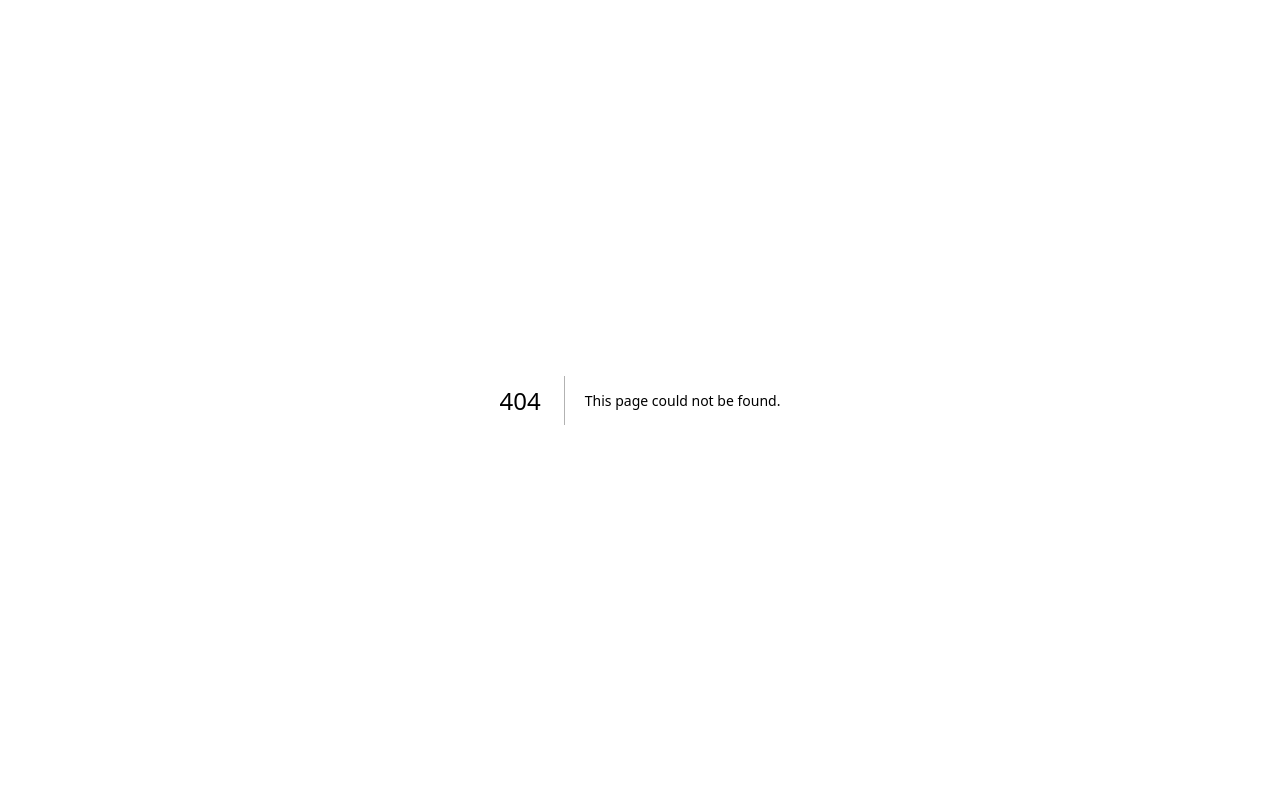
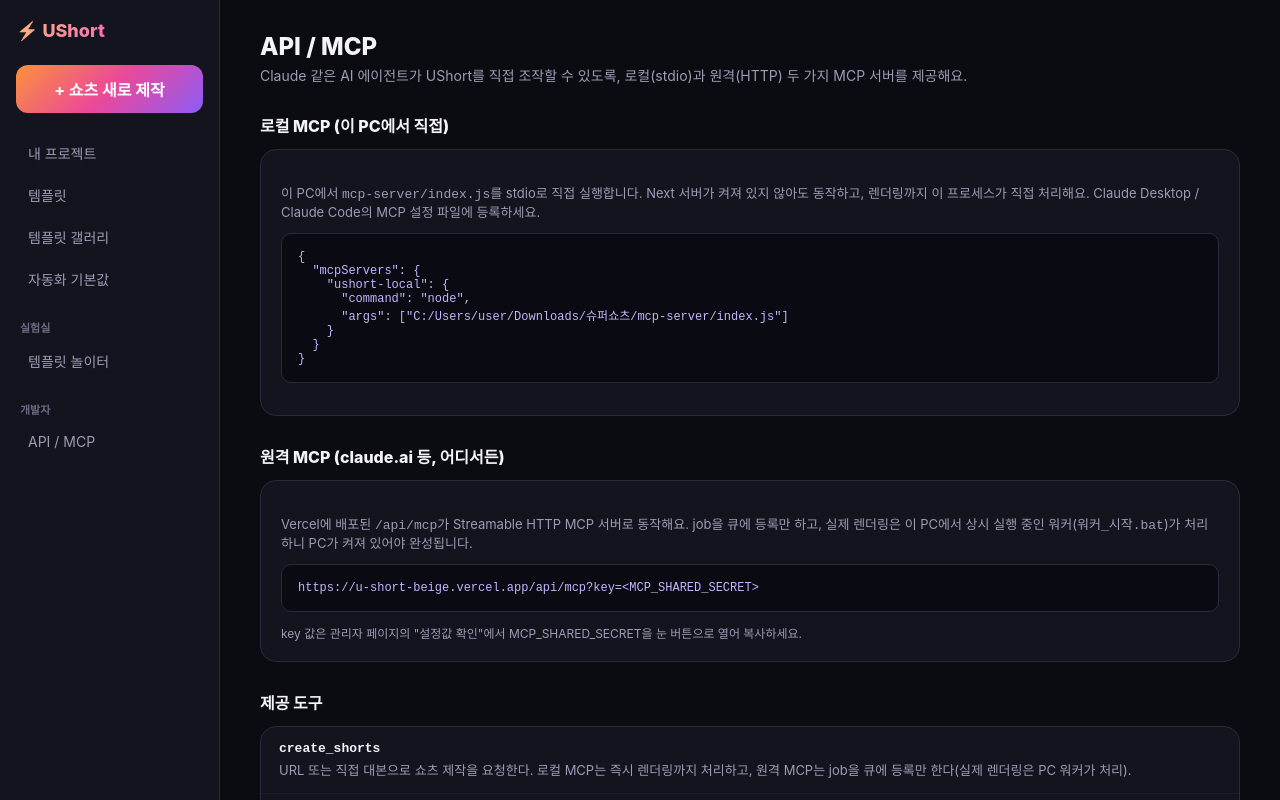
Before and after one commit to mintimjang33/U-Short, a Next.js app: page /dev/api-mcp in a window 1280 px wide. Before the commit this address had no page. Shown: the top 800 px of the page. Built offline with nearby package versions, Linux system fonts and the light colour scheme; no server answers.

Commit message:
API/MCP 개발자 문서 페이지 추가, 사이드바에 실험실/개발자 섹션 추가

```diff
--- /dev/null
+++ b/app/(app)/dev/api-mcp/page.js
@@ -0,0 +1,85 @@
+const TOOLS = [
+  { name: 'create_shorts', desc: 'URL 또는 직접 대본으로 쇼츠 제작을 요청한다. 로컬 MCP는 즉시 렌더링까지 처리하고, 원격 MCP는 job을 큐에 등록만 한다(실제 렌더링은 PC 워커가 처리).' },
+  { name: 'retry_job', desc: '실패한(또는 완료된) job을 같은 설정으로 다시 실행한다.' },
+  { name: 'get_job_status', desc: '특정 job의 진행 상태(stage/status/에러/완성된 영상 URL)를 조회한다.' },
+  { name: 'upload_asset', desc: '로컬 이미지/영상 파일 또는 원격 URL을 Supabase Storage에 올리고 공개 URL을 돌려준다.' },
+  { name: 'list_options', desc: '레이아웃, 자막 프리셋, 음성 페르소나, provider 등 유효한 값 목록을 보여준다.' },
+  { name: 'search_naver_news', desc: '네이버 뉴스 검색 오픈API로 최신 이슈/기사를 찾아 쇼츠 소재로 바로 연결한다.' },
+  { name: 'get_rows / upsert_row / delete_row', desc: 'projects/jobs/templates 테이블을 직접 조회·수정하는 범용 도구.' },
+];
+
+export default function ApiMcpDocsPage() {
+  return (
+    <div>
+      <h1 className="page-title">API / MCP</h1>
+      <p className="page-sub">
+        Claude 같은 AI 에이전트가 UShort를 직접 조작할 수 있도록, 로컬(stdio)과 원격(HTTP) 두 가지 MCP 서버를 제공해요.
+      </p>
+
+      <h2 style={{ fontSize: 16, fontWeight: 800, margin: '28px 0 12px' }}>로컬 MCP (이 PC에서 직접)</h2>
+      <div className="card" style={{ marginBottom: 24 }}>
+        <p style={{ fontSize: 13, color: '#9c9cb5', marginBottom: 12 }}>
+          이 PC에서 <code>mcp-server/index.js</code>를 stdio로 직접 실행합니다. Next 서버가 켜져 있지 않아도 동작하고,
+          렌더링까지 이 프로세스가 직접 처리해요. Claude Desktop / Claude Code의 MCP 설정 파일에 등록하세요.
+        </p>
+        <pre
+          style={{
+            background: '#0a0a12',
+            border: '1px solid #2a2a3c',
+            borderRadius: 10,
+            padding: 16,
+            fontSize: 12,
+            overflowX: 'auto',
+            color: '#c4b5fd',
+          }}
+        >{`{
+  "mcpServers": {
+    "ushort-local": {
+      "command": "node",
+      "args": ["C:/Users/user/Downloads/슈퍼쇼츠/mcp-server/index.js"]
+    }
+  }
+}`}</pre>
+      </div>
+
+      <h2 style={{ fontSize: 16, fontWeight: 800, margin: '28px 0 12px' }}>원격 MCP (claude.ai 등, 어디서든)</h2>
+      <div className="card" style={{ marginBottom: 24 }}>
+        <p style={{ fontSize: 13, color: '#9c9cb5', marginBottom: 12 }}>
+          Vercel에 배포된 <code>/api/mcp</code>가 Streamable HTTP MCP 서버로 동작해요. job을 큐에 등록만 하고,
+          실제 렌더링은 이 PC에서 상시 실행 중인 워커(<code>워커_시작.bat</code>)가 처리하니 PC가 켜져 있어야 완성됩니다.
+        </p>
+        <pre
+          style={{
+            background: '#0a0a12',
+            border: '1px solid #2a2a3c',
+            borderRadius: 10,
+            padding: 16,
+            fontSize: 12,
+            overflowX: 'auto',
+            color: '#c4b5fd',
+            wordBreak: 'break-all',
+          }}
+        >https://u-short-beige.vercel.app/api/mcp?key=&lt;MCP_SHARED_SECRET&gt;</pre>
+        <div className="field-hint" style={{ marginTop: 8 }}>
+          key 값은 관리자 페이지의 &quot;설정값 확인&quot;에서 MCP_SHARED_SECRET을 눈 버튼으로 열어 복사하세요.
+        </div>
+      </div>
+
+      <h2 style={{ fontSize: 16, fontWeight: 800, margin: '28px 0 12px' }}>제공 도구</h2>
+      <div className="card" style={{ padding: 0, overflow: 'hidden' }}>
+        {TOOLS.map((t, i) => (
+          <div
+            key={t.name}
+            style={{
+              padding: '14px 18px',
+              borderBottom: i < TOOLS.length - 1 ? '1px solid #1c1c2b' : 'none',
+            }}
+          >
+            <div style={{ fontFamily: 'monospace', fontWeight: 700, fontSize: 13, marginBottom: 4 }}>{t.name}</div>
+            <div style={{ fontSize: 13, color: '#9c9cb5' }}>{t.desc}</div>
+          </div>
+        ))}
+      </div>
+    </div>
+  );
+}
--- a/app/(app)/layout.js
+++ b/app/(app)/layout.js
@@ -21,6 +21,16 @@ export default async function AppLayout({ children }) {
           <a href="/settings">자동화 기본값</a>
           {isOwner && <a href="/admin">관리자</a>}
         </nav>
+
+        <div style={{ fontSize: 11, fontWeight: 700, color: '#6b6b85', margin: '18px 0 6px', paddingLeft: 4 }}>실험실</div>
+        <nav className="sidebar-nav">
+          <a href="/lab/template-playground">템플릿 놀이터</a>
+        </nav>
+
+        <div style={{ fontSize: 11, fontWeight: 700, color: '#6b6b85', margin: '18px 0 6px', paddingLeft: 4 }}>개발자</div>
+        <nav className="sidebar-nav">
+          <a href="/dev/api-mcp">API / MCP</a>
+        </nav>
         <div style={{ marginTop: 'auto', paddingTop: 16, borderTop: '1px solid #2a2a3c' }}>
           <div style={{ fontSize: 12, color: '#9c9cb5', marginBottom: 8, wordBreak: 'break-all' }}>
             {user?.email}
```
